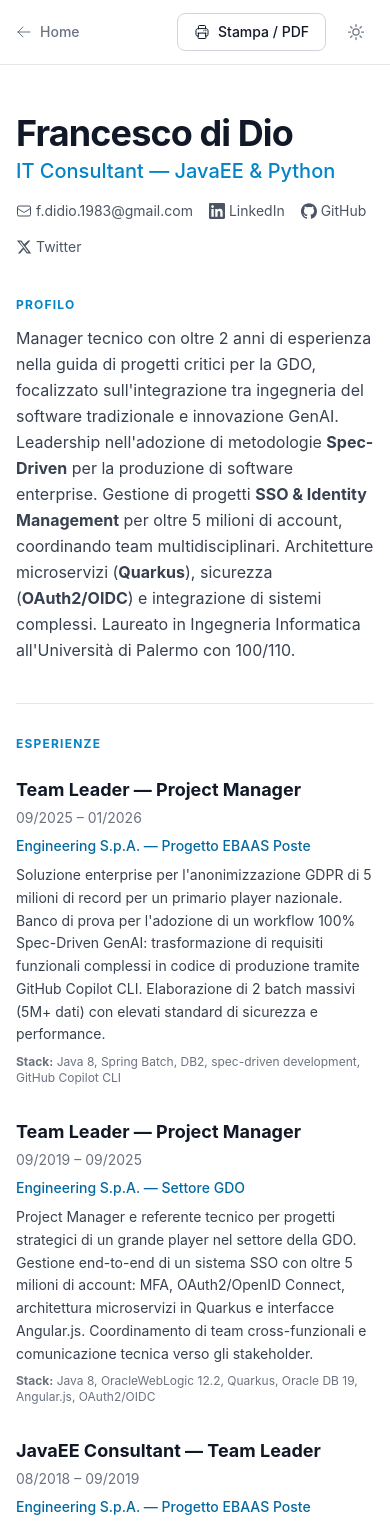
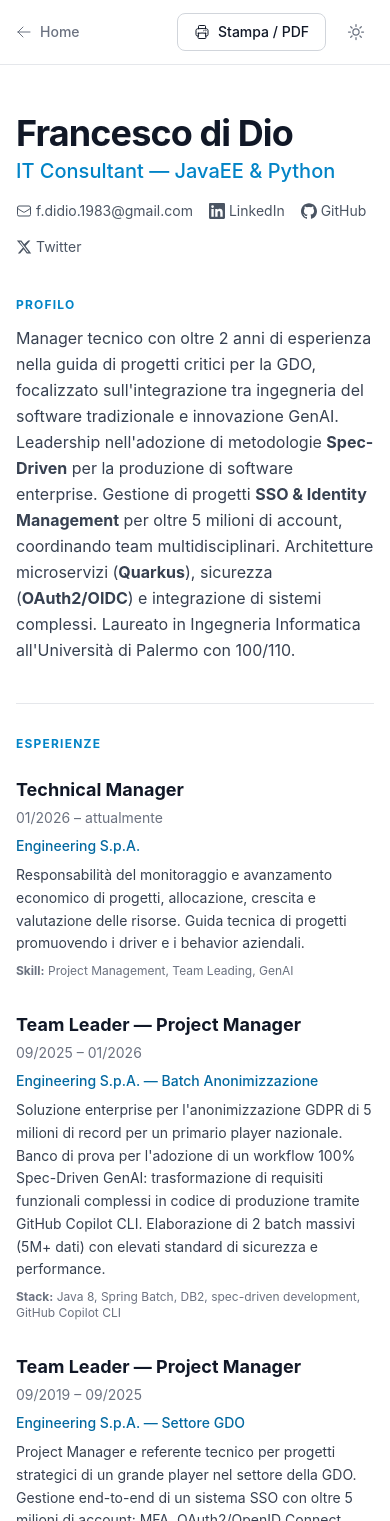
Before and after one commit to tabuto/francescodidio.com, a website: page cv.html in a window 390 px wide. Shown: the top 1521 px of the page. Drawn offline with nearby package versions, Linux system fonts and the light colour scheme; files that its build step writes are made by us from their sources.

Commit message:
content: aggiunta esperienza Technical Manager (01/2026 - attualmente)
cv.html:
- Nuova voce in cima: Technical Manager @ Engineering S.p.A. (01/2026 - attualmente)
- Responsabilità: monitoraggio economico, allocazione risorse, guida tecnica, GenAI
- Rinominato 'Batch Anonimizzazione' (era 'EBAAS Poste')

index.html — CV Preview timeline:
- Technical Manager in cima (01/2026 - attualmente)
- Batch Anonimizzazione seconda voce (09/2025 - 01/2026)
- Team Leader GDO terza voce (09/2019 - 09/2025)

Co-authored-by: Copilot <223556219+Copilot@users.noreply.github.com>

```diff
--- a/cv.html
+++ b/cv.html
@@ -115,10 +115,27 @@
           <li>
             <article>
               <div class="flex flex-col sm:flex-row sm:items-baseline sm:justify-between gap-1 mb-2">
+                <h3 class="font-bold text-lg">Technical Manager</h3>
+                <time class="text-sm text-gray-500 dark:text-gray-400 shrink-0" datetime="2026-01">01/2026 – attualmente</time>
+              </div>
+              <p class="text-brand-700 dark:text-brand-400 font-medium text-sm mb-2">Engineering S.p.A.</p>
+              <p class="text-gray-700 dark:text-gray-300 text-sm leading-relaxed mb-2">
+                Responsabilità del monitoraggio e avanzamento economico di progetti, allocazione, crescita e valutazione delle risorse.
+                Guida tecnica di progetti promuovendo i driver e i behavior aziendali.
+              </p>
+              <p class="text-xs text-gray-500 dark:text-gray-400">
+                <strong>Skill:</strong> Project Management, Team Leading, GenAI
+              </p>
+            </article>
+          </li>
+
+          <li>
+            <article>
+              <div class="flex flex-col sm:flex-row sm:items-baseline sm:justify-between gap-1 mb-2">
                 <h3 class="font-bold text-lg">Team Leader — Project Manager</h3>
                 <time class="text-sm text-gray-500 dark:text-gray-400 shrink-0" datetime="2025-09">09/2025 – 01/2026</time>
               </div>
-              <p class="text-brand-700 dark:text-brand-400 font-medium text-sm mb-2">Engineering S.p.A. — Progetto EBAAS Poste</p>
+              <p class="text-brand-700 dark:text-brand-400 font-medium text-sm mb-2">Engineering S.p.A. — Batch Anonimizzazione</p>
               <p class="text-gray-700 dark:text-gray-300 text-sm leading-relaxed mb-2">
                 Soluzione enterprise per l'anonimizzazione GDPR di 5 milioni di record per un primario player nazionale.
                 Banco di prova per l'adozione di un workflow 100% Spec-Driven GenAI: trasformazione di requisiti funzionali complessi
--- a/index.html
+++ b/index.html
@@ -351,26 +351,26 @@
 
               <li class="pl-6">
                 <span class="absolute -left-[9px] mt-1.5 w-4 h-4 rounded-full bg-brand-500 border-2 border-white dark:border-gray-950"></span>
+                <time class="text-xs font-medium text-brand-600 dark:text-brand-400">01/2026 – attualmente</time>
+                <h4 class="font-semibold mt-0.5">Technical Manager</h4>
+                <p class="text-sm text-gray-500 dark:text-gray-400">Engineering S.p.A.</p>
+                <p class="text-sm text-gray-600 dark:text-gray-400 mt-1">Monitoraggio economico, allocazione e crescita risorse, guida tecnica di progetti con focus su GenAI.</p>
+              </li>
+
+              <li class="pl-6">
+                <span class="absolute -left-[9px] mt-1.5 w-4 h-4 rounded-full bg-brand-400 border-2 border-white dark:border-gray-950"></span>
                 <time class="text-xs font-medium text-brand-600 dark:text-brand-400">09/2025 – 01/2026</time>
-                <h4 class="font-semibold mt-0.5">Team Leader — EBAAS Poste</h4>
+                <h4 class="font-semibold mt-0.5">Team Leader — Batch Anonimizzazione</h4>
                 <p class="text-sm text-gray-500 dark:text-gray-400">Engineering S.p.A.</p>
                 <p class="text-sm text-gray-600 dark:text-gray-400 mt-1">Anonimizzazione GDPR di 5M record con workflow 100% Spec-Driven GenAI. Stack: Java 8, Spring Batch, DB2.</p>
               </li>
 
               <li class="pl-6">
-                <span class="absolute -left-[9px] mt-1.5 w-4 h-4 rounded-full bg-brand-400 border-2 border-white dark:border-gray-950"></span>
+                <span class="absolute -left-[9px] mt-1.5 w-4 h-4 rounded-full bg-brand-300 border-2 border-white dark:border-gray-950"></span>
                 <time class="text-xs font-medium text-brand-600 dark:text-brand-400">09/2019 – 09/2025</time>
                 <h4 class="font-semibold mt-0.5">Team Leader — Project Manager</h4>
                 <p class="text-sm text-gray-500 dark:text-gray-400">Engineering S.p.A.</p>
                 <p class="text-sm text-gray-600 dark:text-gray-400 mt-1">Progetti GDO: SSO con 5M+ account, MFA, OAuth2/OIDC. Stack: Quarkus, Oracle DB 19, Angular.js.</p>
-              </li>
-
-              <li class="pl-6">
-                <span class="absolute -left-[9px] mt-1.5 w-4 h-4 rounded-full bg-brand-300 border-2 border-white dark:border-gray-950"></span>
-                <time class="text-xs font-medium text-brand-600 dark:text-brand-400">05/2016 – 08/2018</time>
-                <h4 class="font-semibold mt-0.5">JavaEE Consultant — Team Leader</h4>
-                <p class="text-sm text-gray-500 dark:text-gray-400">Engineering S.p.A.</p>
-                <p class="text-sm text-gray-600 dark:text-gray-400 mt-1">Progetto Exabeat: BigData Italia-Spagna per ENDESA. Stack: Java, Scala, Spark, HBase, Hadoop.</p>
               </li>
 
             </ol>
```
Also changed, not shown: assets/content.md (+8 -1 lines), assets/Screenshot_v_2_0_b2.png (added).
